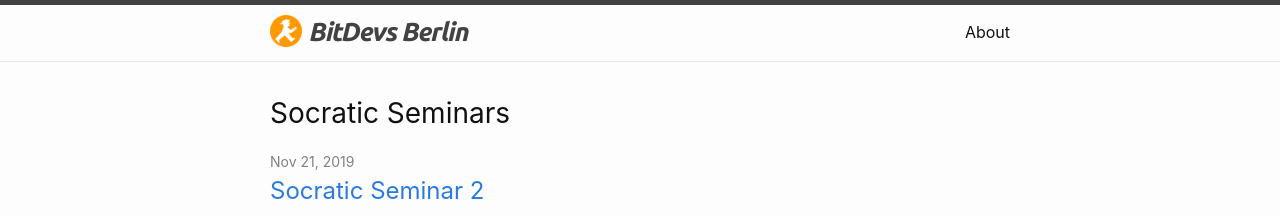
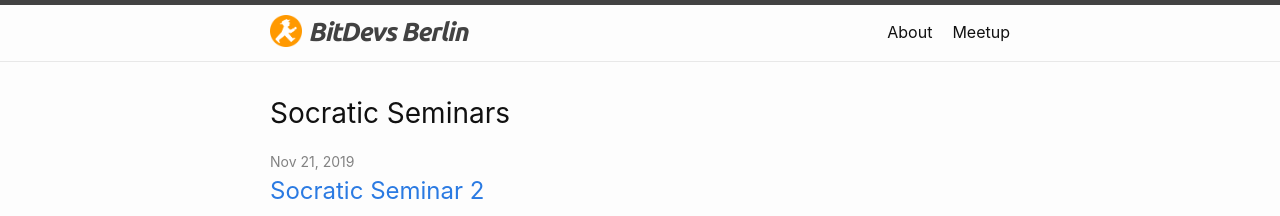
Before and after one commit to fjahr/bitdevsberlin, a Jekyll site: the page built from index.md, in a window 1280 px wide. Shown: the top 216 px of the page. Built offline with Jekyll 4.4.1, drawn with Linux system fonts in a browser that asks for light colours.

Commit message:
Add meetup link

```diff
--- a/_includes/header.html
+++ b/_includes/header.html
@@ -27,6 +27,7 @@
             <a class="page-link" href="{{ my_page.url | relative_url }}">{{ my_page.title | escape }}</a>
             {%- endif -%}
           {%- endfor -%}
+          <a class="page-link" target="_blank" href="https://www.meetup.com/Bitcoin-Lab-Berlin/">Meetup</a>
         </div>
       </nav>
     {%- endif -%}
--- a/_includes/social.html
+++ b/_includes/social.html
@@ -4,7 +4,7 @@
   {%- if social.dribbble -%}<li><a href="https://dribbble.com/{{ social.dribbble | cgi_escape | escape }}" title="{{ social.dribbble | escape }}"><svg class="svg-icon grey"><use xlink:href="{{ '/assets/minima-social-icons.svg#dribbble' | relative_url }}"></use></svg></a></li>{%- endif -%}
   {%- if social.facebook -%}<li><a href="https://www.facebook.com/{{ social.facebook | cgi_escape | escape }}" title="{{ social.facebook | escape }}"><svg class="svg-icon grey"><use xlink:href="{{ '/assets/minima-social-icons.svg#facebook' | relative_url }}"></use></svg></a></li>{%- endif -%}
   {%- if social.flickr -%}<li><a href="https://www.flickr.com/photos/{{ social.flickr | cgi_escape | escape }}" title="{{ social.flickr | escape }}"><svg class="svg-icon grey"><use xlink:href="{{ '/assets/minima-social-icons.svg#flickr' | relative_url }}"></use></svg></a></li>{%- endif -%}
-  {%- if social.github -%}<li><a href="https://github.com/{{ social.github | cgi_escape | escape }}" title="{{ social.github | escape }}"><svg class="svg-icon grey"><use xlink:href="{{ '/assets/minima-social-icons.svg#github' | relative_url }}"></use></svg></a></li>{%- endif -%}
+  {%- if social.github -%}<li><a href="https://github.com/{{ social.github }}" title="{{ social.github | escape }}"><svg class="svg-icon grey"><use xlink:href="{{ '/assets/minima-social-icons.svg#github' | relative_url }}"></use></svg></a></li>{%- endif -%}
   {%- if social.instagram -%}<li><a href="https://www.instagram.com/{{ social.instagram | cgi_escape | escape }}" title="{{ social.instagram | escape }}"><svg class="svg-icon grey"><use xlink:href="{{ '/assets/minima-social-icons.svg#instagram' | relative_url }}"></use></svg></a></li>{%- endif -%}
   {%- if social.linkedin -%}<li><a href="https://www.linkedin.com/in/{{ social.linkedin | cgi_escape | escape }}" title="{{ social.linkedin | escape }}"><svg class="svg-icon grey"><use xlink:href="{{ '/assets/minima-social-icons.svg#linkedin' | relative_url }}"></use></svg></a></li>{%- endif -%}
   {%- if social.pinterest -%}<li><a href="https://www.pinterest.com/{{ social.pinterest | cgi_escape | escape }}" title="{{ social.pinterest | escape }}"><svg class="svg-icon grey"><use xlink:href="{{ '/assets/minima-social-icons.svg#pinterest' | relative_url }}"></use></svg></a></li>{%- endif -%}
```
